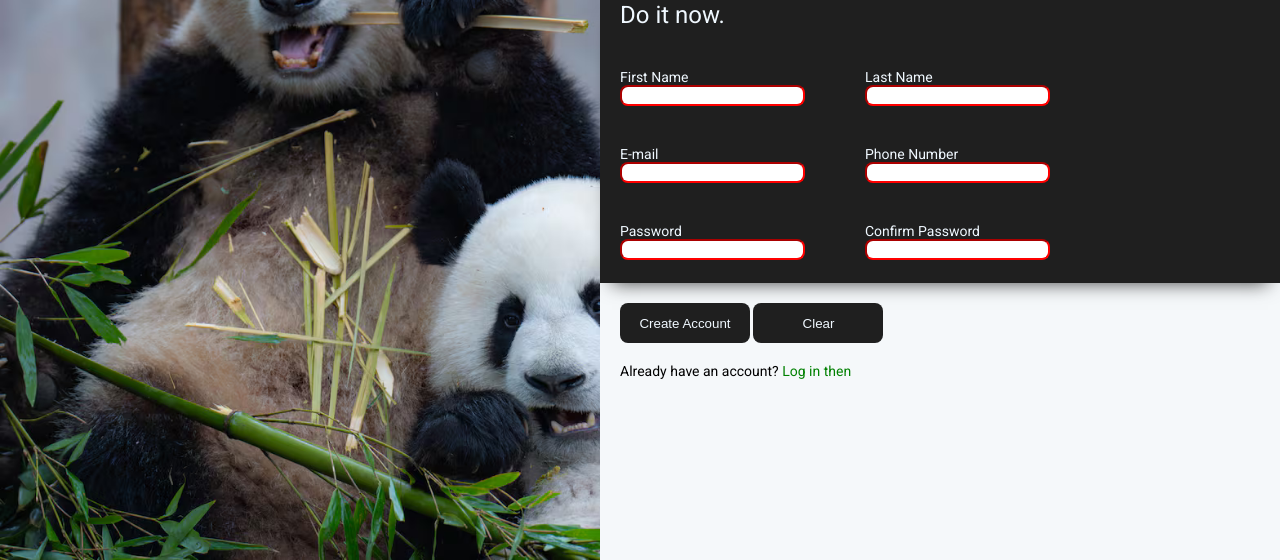
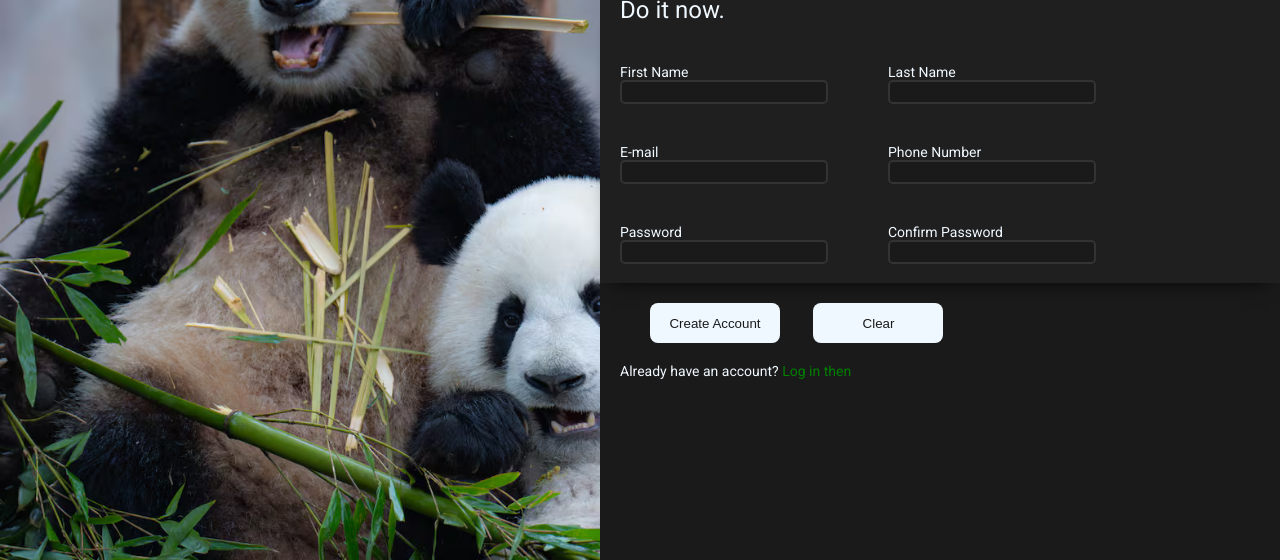
Before and after one commit to Dvisii0n/sign-up-form, a plain HTML site: page index.html in a window 1280 px wide. Shown: the part 240-800 px from the top of the page. Drawn offline with Linux system fonts and the light colour scheme.

Commit message:
Made it look nicer

```diff
--- a/style.css
+++ b/style.css
@@ -3,8 +3,9 @@
 
 body {
     display: flex;
-    background-color: rgb(245, 248, 250);
+    background-color: rgb(26, 26, 26);
     flex-wrap: wrap;
+    color: aliceblue;
     margin: 0;
 }
 
@@ -84,18 +85,18 @@ legend {
 }
 
 .submit-btn {
-    background-color: rgb(31, 31, 31);
-    color: aliceblue;
+    background-color: aliceblue;
+    color: rgb(26, 26, 26);
     width: 130px;
     height: 40px;
     border-radius: 8px;
     cursor: pointer;
     border: none;
+    margin-left: 30px;
 }
 
 .log-in-label {
     padding-top: 20px;
-    color: black;
 }
 
 a {
@@ -109,13 +110,25 @@ a:hover {
 }
 
 input {
-    border-radius: 8px;
+    border-radius: 5px;
+    height: 18px;
+    width: 200px;
+    background-color: rgb(26, 26, 26);
+    color: aliceblue;
+    border-style: solid;
+    border-color: rgb(51, 51, 51);
+    border-width: 2px;
+
 }
+
 
 input:valid {
     border-color: green;
 }
 
-input:invalid {
-    border-color: red;
+
+input:focus{
+    outline: none;
+    border-color: green;
+
 }
```
